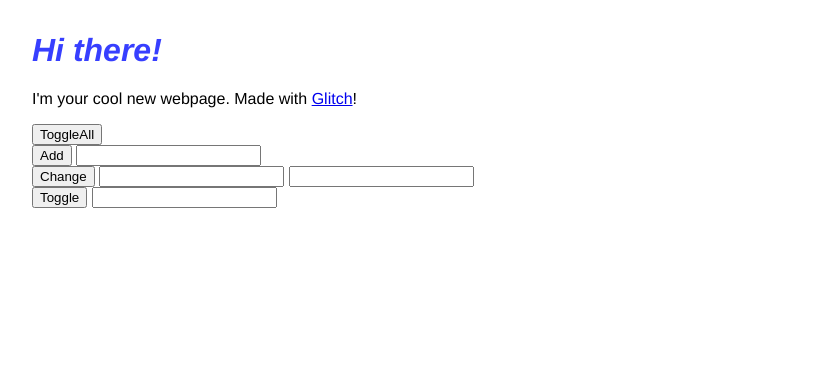
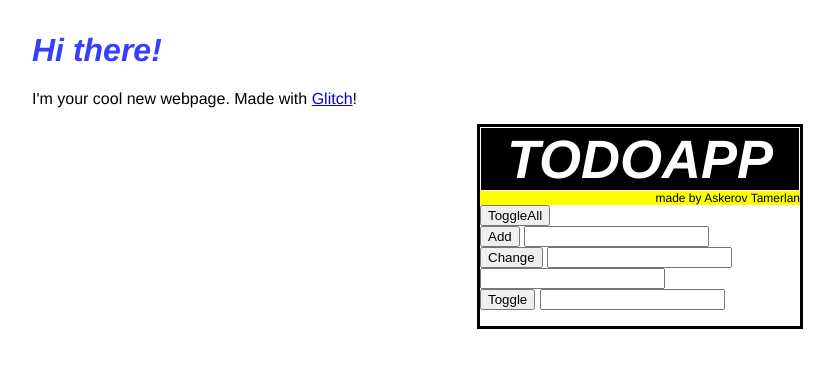
Before and after one commit to askerovtamerlan/todoApp, a plain HTML site: page index.html in a window 1280 px wide. Shown: the whole page, without its empty margins (0-834 px from the left). Drawn offline with Linux system fonts and the light colour scheme.

Commit message:
🚈👬 Updated with Glitch // intilization of stylesheet

```diff
--- a/index.html
+++ b/index.html
@@ -18,6 +18,17 @@
     <p>
       I'm your cool new webpage. Made with <a href="https://glitch.com">Glitch</a>!
     </p>
+
+    <div class="container">
+
+      <div class="application">
+
+        <header>
+          <h1>
+            TODOAPP
+          </h1>
+          <p>made by Askerov Tamerlan</p>
+        </header>
 
         <div>
           <button onclick="handlers.toggleAll()">
@@ -47,17 +58,13 @@
           <input id="toggleToDoInput" type="number">
         </div>
 
-<!--     <div>
-      <button onclick="handlers.deleteToDo()">
-        Delete
-      </button>
-      <input id="deleteToDoInput" type="number">
-    </div> -->
-
         <ul id="displayToDoOutput">
 
         </ul>
 
+      </div>
+
+    </div>
     <!-- include the Glitch button to show what the webpage is about and
           to make it easier for folks to view source and remix -->
     <div class="glitchButton" style="position:fixed;top:20px;right:20px;"></div>
--- a/script.js
+++ b/script.js
@@ -79,7 +79,6 @@ var view = {
   displayToDo: function () {
     var displayToDoOutput = document.getElementById("displayToDoOutput");
     displayToDoOutput.innerHTML = '';
-    debugger
     if (todoList.todos.length === 0) {
       console.log('todos array is empty');
       // change output from console to the view
--- a/style.css
+++ b/style.css
@@ -3,9 +3,58 @@
 body {
   font-family: "Benton Sans", "Helvetica Neue", helvetica, arial, sans-serif;
   margin: 2em;
+
 }
 
 h1 {
   font-style: italic;
   color: #373fff;
 }
+
+.container {
+
+}
+
+.application {
+  border: 3px solid black;
+  width: 320px;
+  margin: 0 auto;
+}
+
+
+header {
+
+}
+
+.application p {
+
+  font-size: 12px;
+  text-align: right;
+  margin-right: 5px;
+  margin: 0;
+  background-color: yellow;
+}
+
+.application h1 {
+  font-size: 54px;
+  margin: 1px;
+  text-align: center;
+  background-color: black;
+  color: white;
+}
+
+.application h1:hover {
+  color: red;
+}
+
+ul {
+  padding-left: 0;
+}
+
+ul li {
+  list-style: none;
+
+  border: 3px solid black;
+  margin: 2px 2px 0 2px;
+
+}
```
Lines whose indentation alone changed are shown as unchanged.
